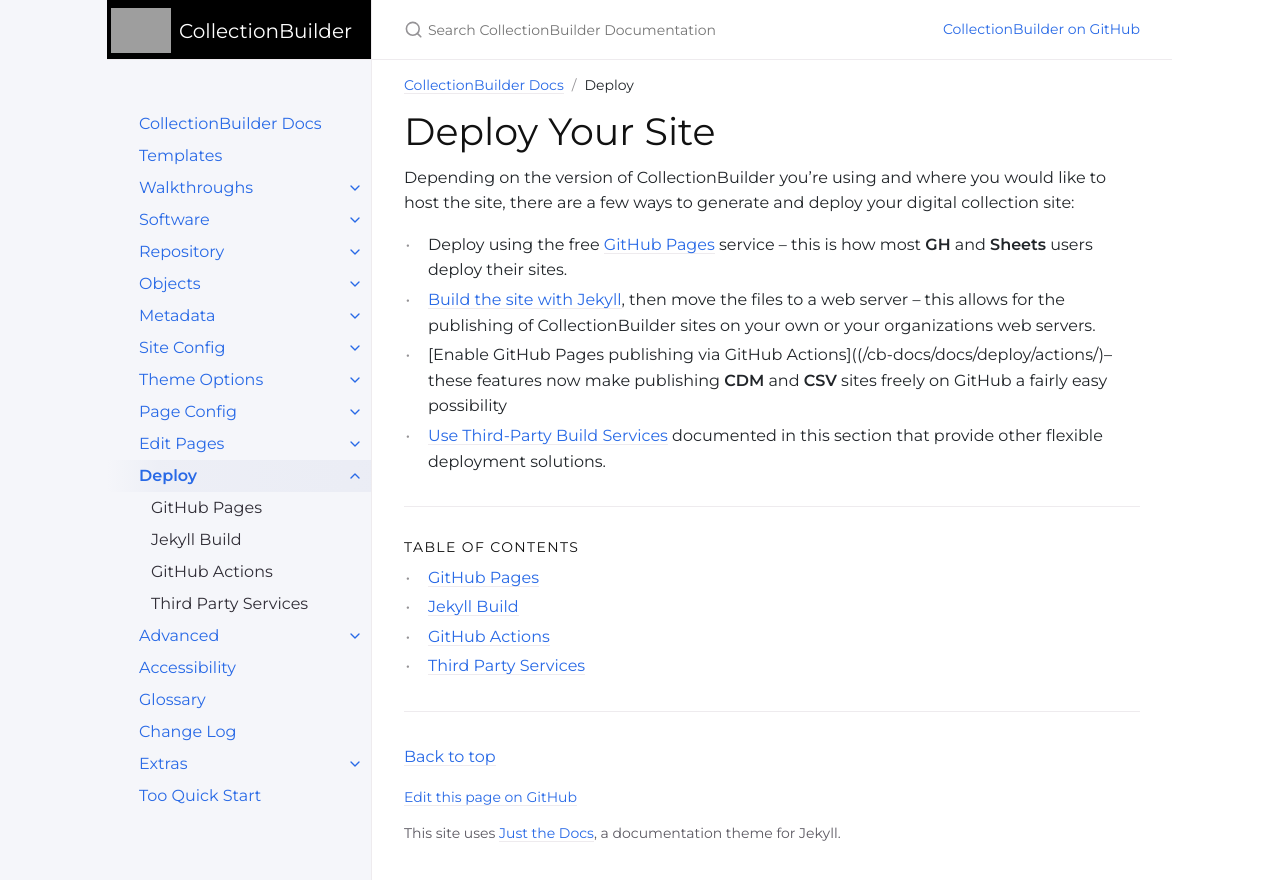
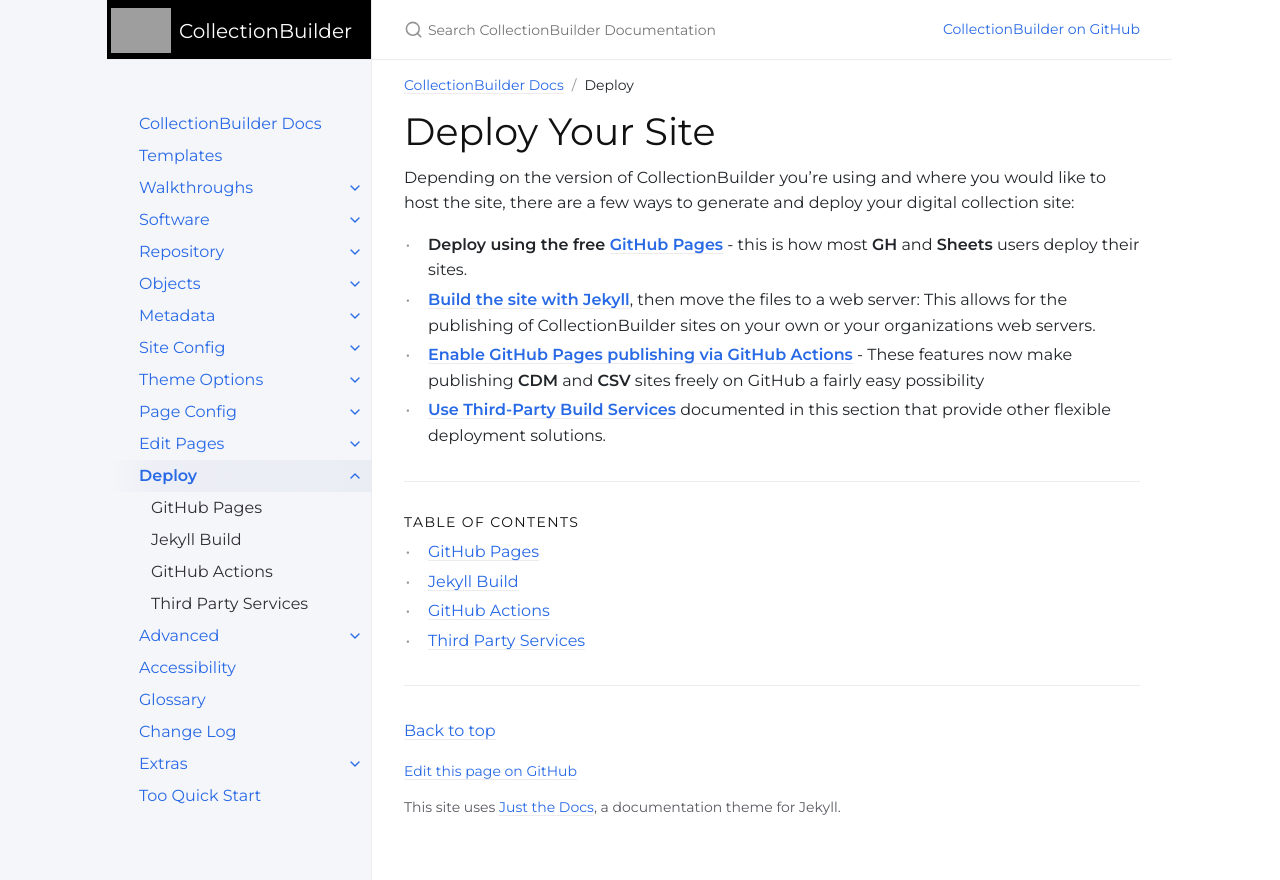
Before and after one commit to CollectionBuilder/cb-docs, a Jekyll site: the page built from docs/deploy/index.md, in a window 1280 px wide. Shown: the top 880 px of the page. Built offline with Jekyll 4.4.1, drawn with Linux system fonts in a browser that asks for light colours; comment, search, counter and statistics services are not loaded.

Commit message:
typos and bolding

```diff
--- a/docs/deploy/index.md
+++ b/docs/deploy/index.md
@@ -8,7 +8,7 @@ nav_order: 10
 
 Depending on the version of CollectionBuilder you're using and where you would like to host the site, there are a few ways to generate and deploy your digital collection site:
 
-- Deploy using the free [GitHub Pages]({{ '/docs/deploy/gh-pages/' | relative_url }}) service -- this is how most **GH** and **Sheets** users deploy their sites.
-- [Build the site with Jekyll]({{ '/docs/deploy/build/' | relative_url }}), then move the files to a web server -- this allows for the publishing of CollectionBuilder sites on your own or your organizations web servers.
-- [Enable GitHub Pages publishing via GitHub Actions](({{ '/docs/deploy/actions/' | relative_url }})--these features now make publishing  **CDM** and **CSV** sites freely on GitHub a fairly easy possibility
-- [Use Third-Party Build Services]({{ '/docs/deploy/thirdparty/' | relative_url }}) documented in this section that provide other flexible deployment solutions.
+- **Deploy using the free [GitHub Pages]({{ '/docs/deploy/gh-pages/' | relative_url }})** - this is how most **GH** and **Sheets** users deploy their sites.
+- **[Build the site with Jekyll]({{ '/docs/deploy/build/' | relative_url }})**, then move the files to a web server: This allows for the publishing of CollectionBuilder sites on your own or your organizations web servers.
+- **[Enable GitHub Pages publishing via GitHub Actions]({{ '/docs/deploy/actions/' | relative_url }})** -  These features now make publishing  **CDM** and **CSV** sites freely on GitHub a fairly easy possibility
+- **[Use Third-Party Build Services]({{ '/docs/deploy/thirdparty/' | relative_url }})** documented in this section that provide other flexible deployment solutions.
```
